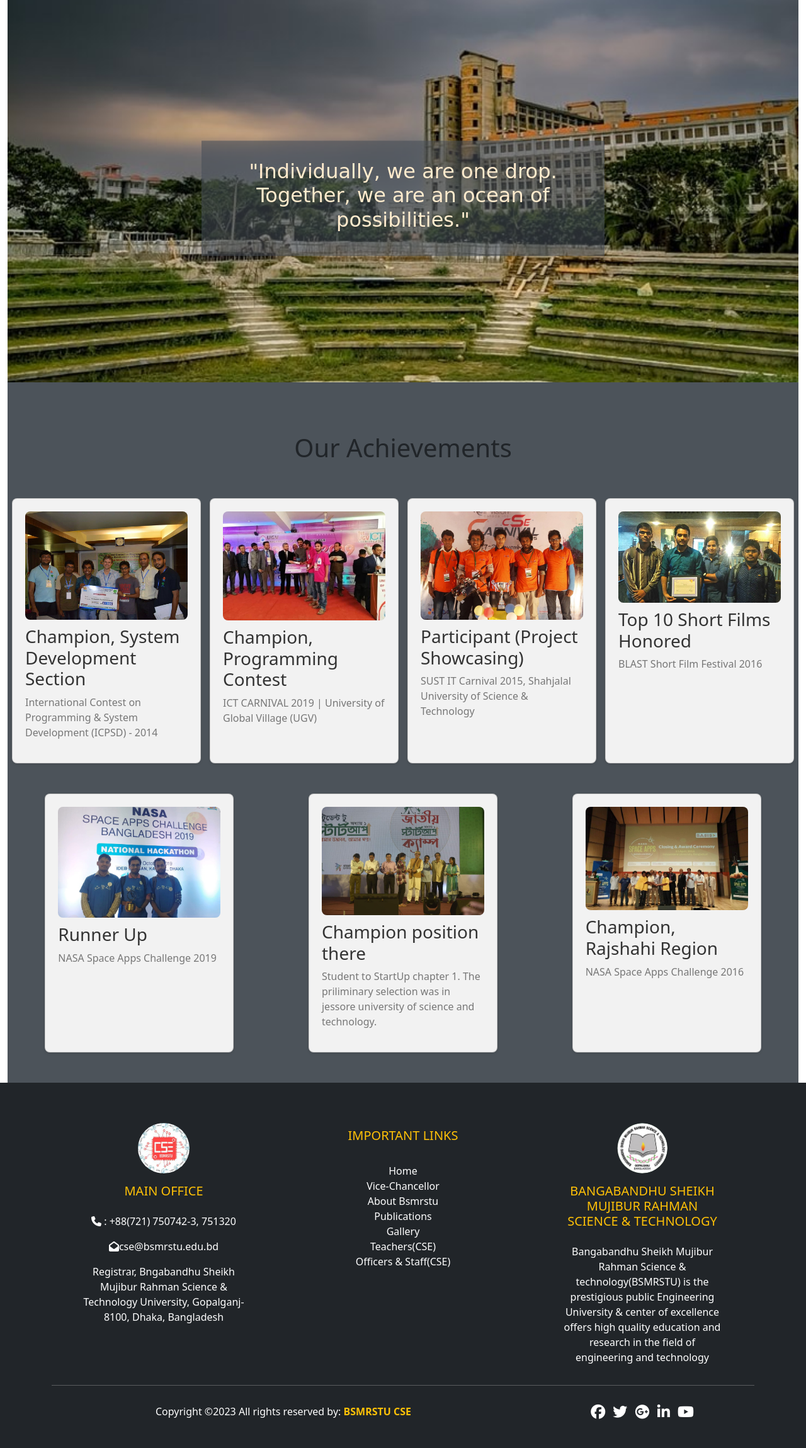
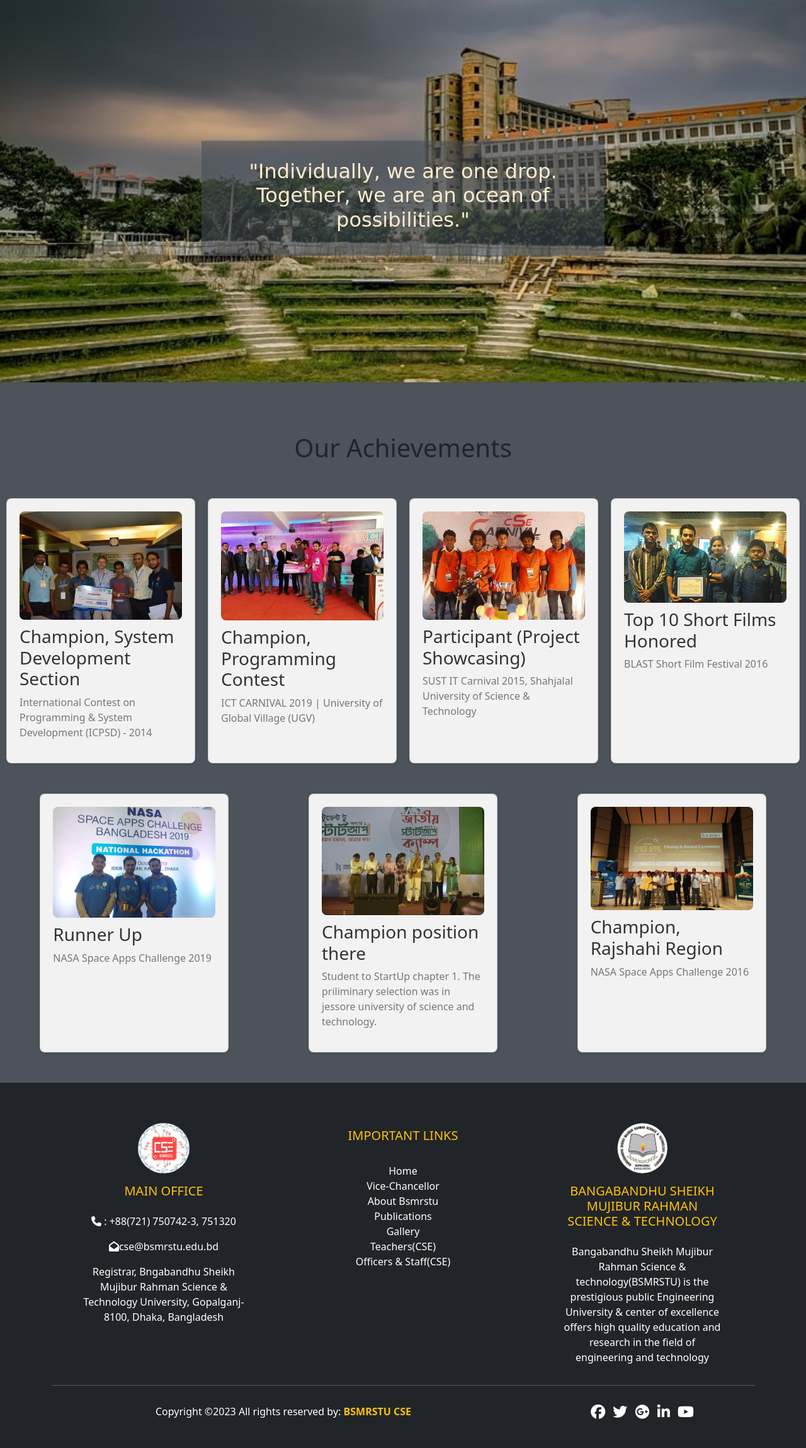
Before and after one commit to JamilRayhan/Department-Automation, a Django app: page / in a window 1280 px wide. Shown: the part 85-2384 px from the top of the page at 63% size. Run offline with Django 4.2, Linux system fonts and the light colour scheme; a user stored in the database is signed in; data comes from the database, SQL or seed files in the repository; some libraries are stand-ins or nearby versions.

Commit message:
Merge branch 'main' of https://github.com/JamilRayhan/Department-Automation

```diff
--- a/templates/navbar.html
+++ b/templates/navbar.html
@@ -140,7 +140,7 @@
   </nav>
   </section>
 
-  <div class="container-fluid">
+  <div class="">
     {% block body_block %}
 
     {% endblock %}
```
